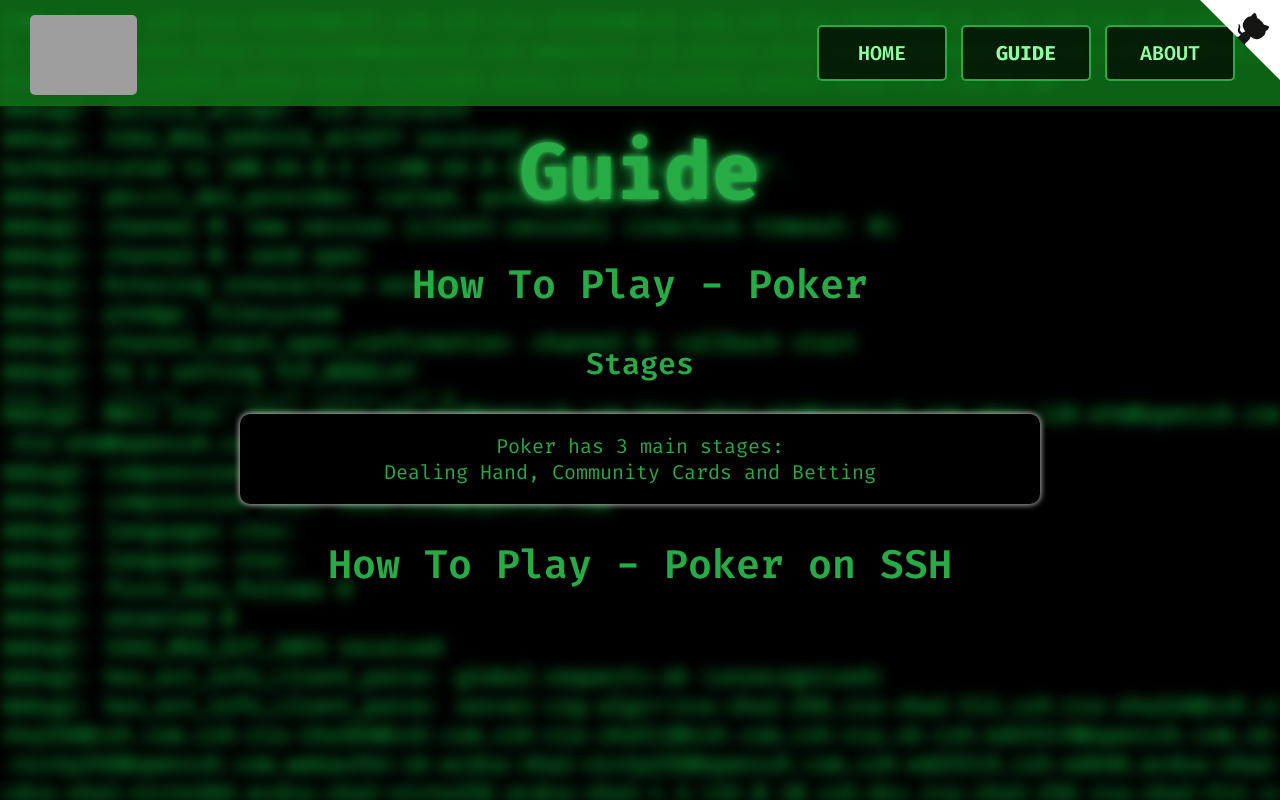
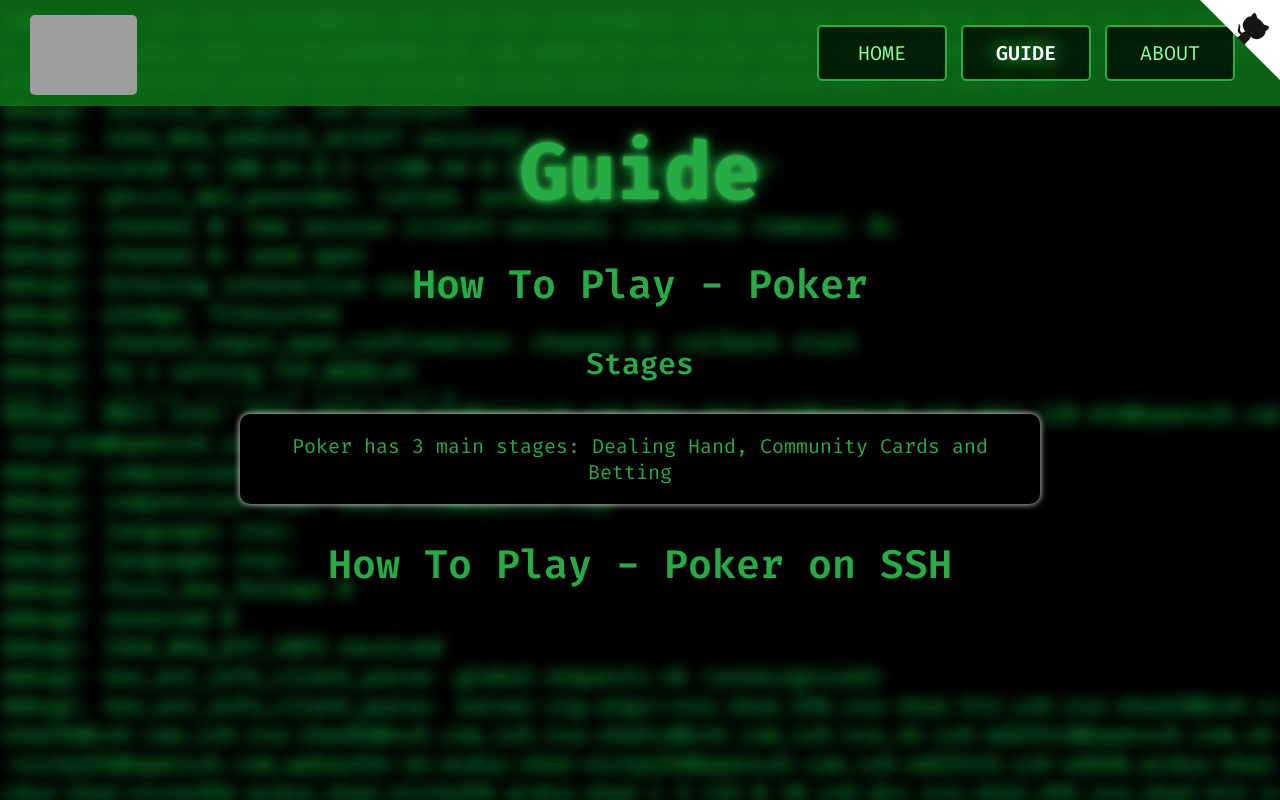
Before and after one commit to poker-ssh/website, a plain HTML site: page guide.html in a window 1280 px wide. Drawn offline with Linux system fonts and the light colour scheme; grey boxes are pictures that could not be loaded.

Commit message:
Update nav button styles and adjust layout properties

```diff
--- a/guide.html
+++ b/guide.html
@@ -17,7 +17,7 @@
             </div>
             <div class="nav-section">
                 <a href="index.html" class="button">HOME</a>
-                <a href="guide.html" class="button"><strong>GUIDE</strong></a>
+                <a href="guide.html" class="button base">GUIDE</a>
                 <a href="about.html" class="button">ABOUT</a>
             </div>
         </div>
--- a/static/css/style.css
+++ b/static/css/style.css
@@ -90,7 +90,7 @@ h4{
 div.info-box {
     min-height: 56px;
     width: 750px;
-    margin: 10px auto;
+    margin: 20px auto;
     padding: 12px 20px;
     border-radius: 10px;
     background-color: rgb(0, 0, 0);
@@ -117,7 +117,7 @@ div.info-box::before {
 
 /*ssh code box*/
 div.ssh-box {
-    height: 25px;
+    height: 28px;
     width: 470px;
     margin: 20px auto;
     padding: 12px;
@@ -145,7 +145,7 @@ div.ssh-box::before {
 VERY VERY VERY VERY VERY IMPORTANT
 */
 [typewriter="true"] {
-   text-align: left;
+    text-align: left;
     font-family: "Fira Code", monospace;
     font-optical-sizing: auto;
     font-weight: 400 ;
@@ -168,7 +168,7 @@ VERY VERY VERY VERY VERY IMPORTANT
 }
 
 .info-box [typewriter="true"] {
-    white-space: pre-line;     /* preserve line breaks */
+    white-space: normal;       /* allow wrapping */
     overflow-wrap: anywhere;   /* break long words/URLs */
     word-break: break-word;
     width: 100%;
@@ -200,7 +200,7 @@ VERY VERY VERY VERY VERY IMPORTANT
 /* SSH command styling */
 .ssh-cmd {
     display: block;
-    text-align: left;
+    text-align: center;
     font-family: "Fira Code", monospace;
     font-size: 20px;
     color: rgb(38,171,69);
@@ -240,7 +240,7 @@ div.header.nav-section {
 
 div.header .button {
     display: inline-flex;
-    font-family: "Fira Code", monospace !important;
+    font-family: "Fira Code", monospace;
     font-size: 20px;
     margin-right: 20px;
     position: relative;
@@ -275,7 +275,6 @@ div.header a {
     color: rgb(141, 255, 160);
     text-decoration: none;
     font-family: "Fira Code", monospace;
-    font-weight: 600;
     font-size: 20px;
     margin: 0;
     position: relative;
@@ -312,7 +311,6 @@ div.header a.base::before {
     border: 2px solid rgb(38, 171, 69);
     border-radius: 5px;
 }
-
 /*Link Text*/
 
 /*Image*/
```
Also changed, not shown: about.html (+1 -1 lines).
